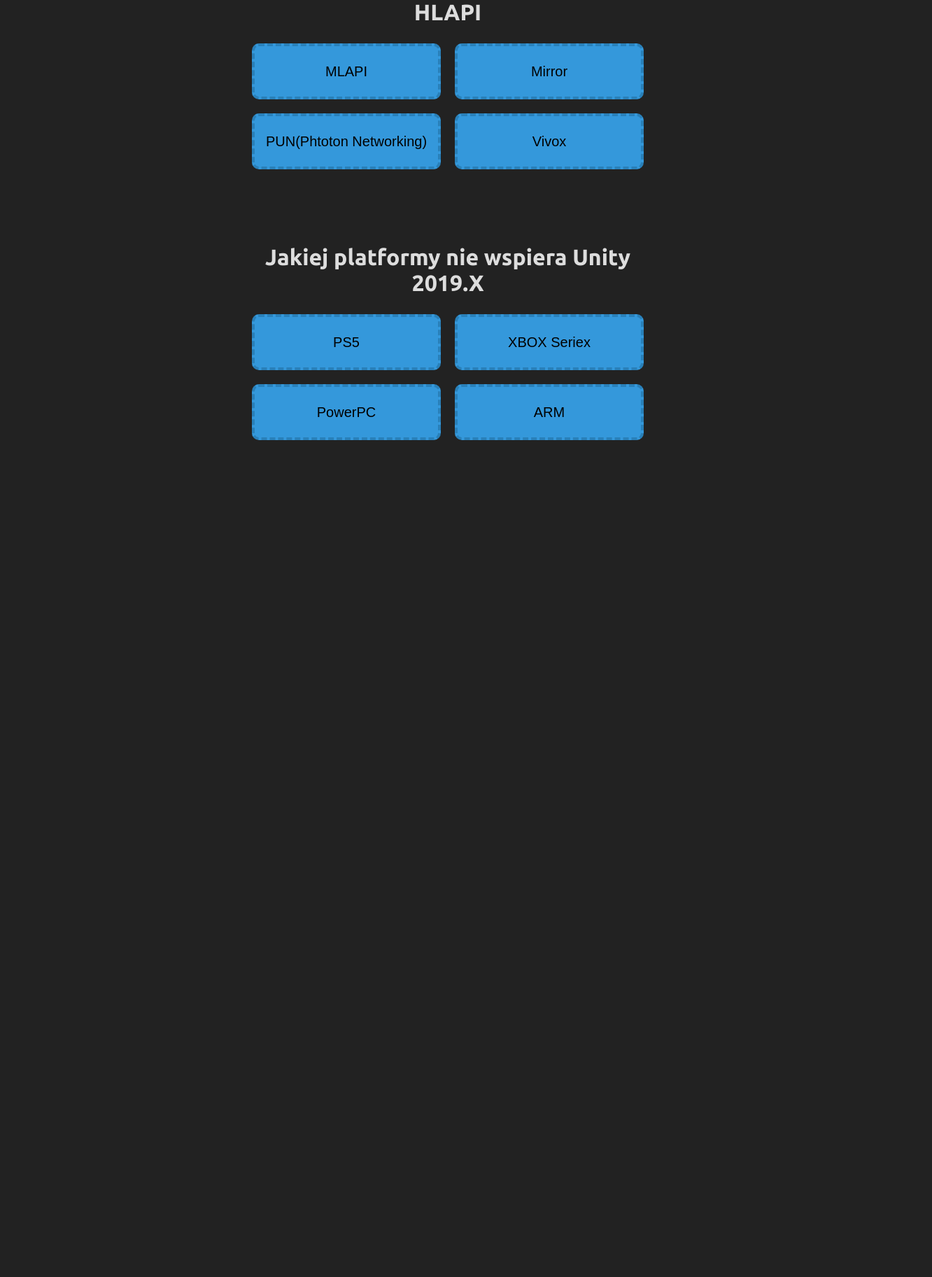
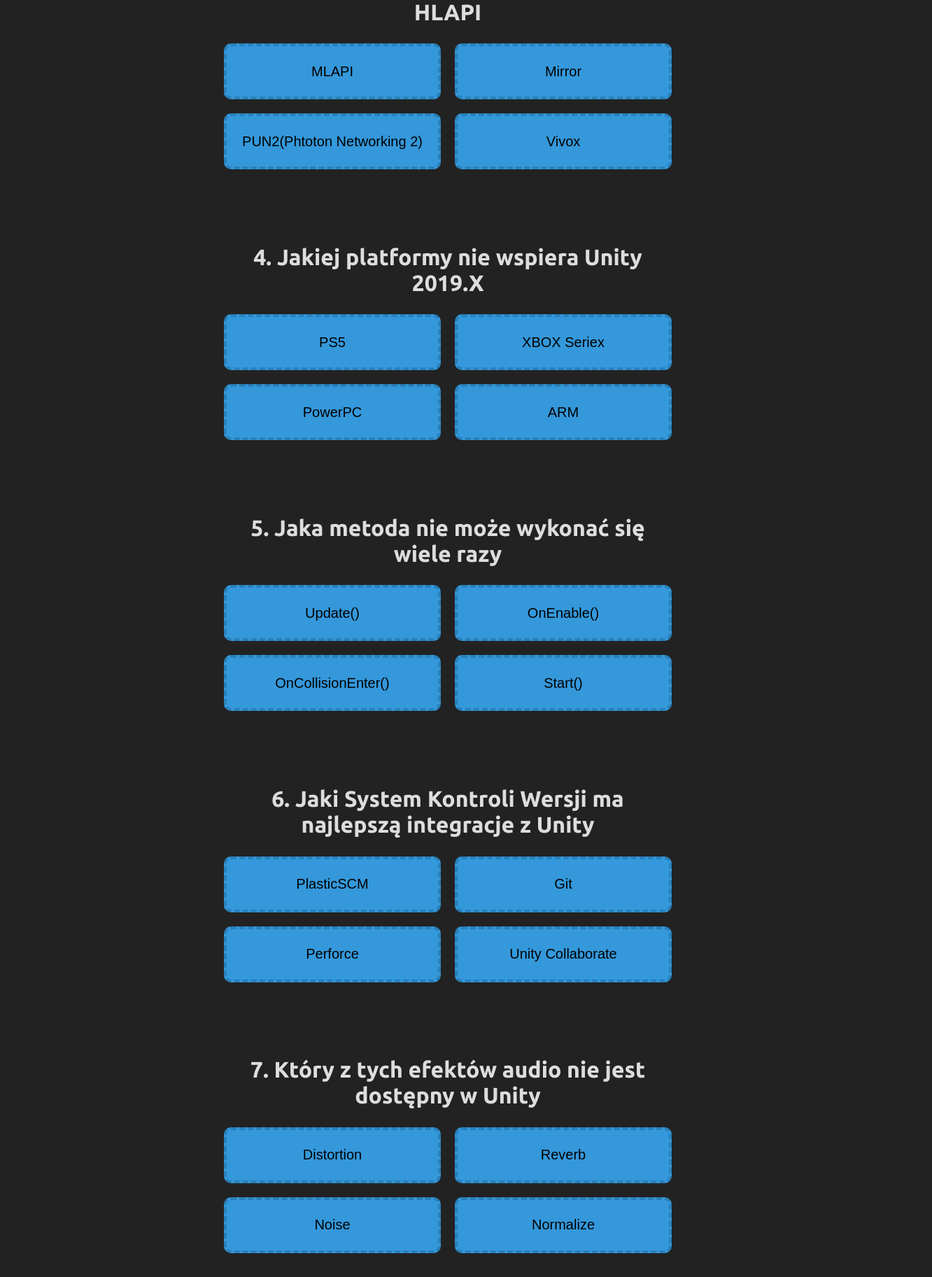
Before and after one commit to Maciejowski2006/unity-quiz, a Vue app: page / in a window 1280 px wide. Shown: the part 972-2797 px from the top of the page at 70% size, 1332 px wide, since content can reach past the window. Before the commit the page ends 1681 px from the top, so only its background shows below. Built offline with nearby package versions, Linux system fonts and the light colour scheme.

Commit message:
Added more questions, fixed styles, and added refresh button

```diff
--- a/src/components/Questions.vue
+++ b/src/components/Questions.vue
@@ -25,23 +25,53 @@ export default {
 					]
 				},
 				{
-					question: "Jaki stabilny networking jest aktualnie najbardziej zbliżony do HLAPI",
+					question: "Który z podanych networkingów jest najstabilniejszy i najbardziej zbliżony do HLAPI",
 					right: 1,
 					answers: [
 						"MLAPI",
 						"Mirror",
-						"PUN(Phtoton Networking)",
+						"PUN2(Phtoton Networking 2)",
 						"Vivox"
 					]
 				},
 				{
 					question: "Jakiej platformy nie wspiera Unity 2019.X",
-					right: 1,
+					right: 2,
 					answers: [
 						"PS5",
 						"XBOX Seriex",
 						"PowerPC",
 						"ARM"
+					]
+				},
+				{
+					question: "Jaka metoda nie może wykonać się wiele razy",
+					right: 3,
+					answers: [
+						"Update()",
+						"OnEnable()",
+						"OnCollisionEnter()",
+						"Start()"
+					]
+				},
+				{
+					question: "Jaki System Kontroli Wersji ma najlepszą integracje z Unity",
+					right: 0,
+					answers: [
+						"PlasticSCM",
+						"Git",
+						"Perforce",
+						"Unity Collaborate"
+					]
+				},
+				{
+					question: "Który z tych efektów audio nie jest dostępny w Unity",
+					right: 2,
+					answers: [
+						"Distortion",
+						"Reverb",
+						"Noise",
+						"Normalize"
 					]
 				}
 			],
@@ -51,13 +81,15 @@ export default {
 	},
 	methods: {
 		check: function(index, _index) {
-			if (this.answered[index] == true) {
+			if (this.answered[index]) {
 				return;
 			}
 			this.answered[index] = true;
 
 			if (_index == this.elements[index].right) {
 				this.correctNumber++;
+				_index.classList.remove('disabled');
+				_index.classList.add('correct');
 			}
 		}
 	}
@@ -68,14 +100,14 @@ export default {
 	<nav>
 		<h2>Poprawne odpowiedzi: {{ correctNumber }}/{{elements.length}}</h2>
 	</nav>
-	<div class="separator"></div>
+	<div class="separator" id="top"></div>
 	<section v-for="(element, index) in elements" :key="element.index">
-		<h2>{{element.question}}</h2>
+		<h2>{{index + 1}}. {{element.question}}</h2>
 		<div class="buttons">
-			<button v-for="(answer, _index) in element.answers" :key="answer._index" @click="check(index, _index)">{{answer}}</button>
+			<button v-for="(answer, _index) in element.answers" :key="answer._index" :class="{default: !answered[index], correct: (_index === elements[index].right && answered[index]), disabled: (answered[index] && _index !== elements[index].right) }" @click="check(index, _index)">{{answer}}</button>
 		</div>
 	</section>
-
+	<button class="default reset" onclick="location.reload(); window.scrollTo(0, 0)">Jeszcze raz?</button>
 
 </template>
 
@@ -92,7 +124,7 @@ nav {
 }
 
 section {
-	max-width: 35rem;
+	max-width: 40rem;
 	margin-inline: auto;
 	padding-bottom: 5rem;
 	display: flex;
@@ -109,31 +141,43 @@ section {
 	display: grid;
 	gap: 20px;
 	grid-template-columns: 1fr 1fr;
-
+}
 button {
 	min-height: 5rem;
+	border-radius: 10px;
+	font-size: 1.25rem;
+	user-select: none;
+
+	transition-duration: 200ms;
+}
+.reset {
+	margin: 25px 45.8%;
+	min-width: 10rem;
+}
+.default {
 	background-color: #3498db;
 	border: .25rem dashed #2980b9;
-		border-radius: 10px;
-		font-size: 1.25rem;
+	cursor: pointer;
 
-		user-select: none;
-
-		cursor: pointer;
-		transition-duration: 200ms;
 	&:hover {
 		background-color: #e67e22;
 		border-color: #d35400;
 		border-width: 0.4rem;
 	}
 }
-}
-.test {
-	color: red;
-}
 .correct {
 	background-color: #2ecc71;
 	border: .25rem dashed #27ae60;
 	cursor: not-allowed;
 }
+.wrong {
+	background-color: #e74c3c;
+	border: .25rem dashed #c0392b;
+	cursor: not-allowed;
+}
+.disabled {
+	background-color: #95a5a6;
+	border: .25rem dashed #7f8c8d;
+	cursor: not-allowed;
+}
 </style>
```
Also changed, not shown: 1 other file (tests, documents, lock files or other folders). Lines whose indentation alone changed are shown as unchanged.
